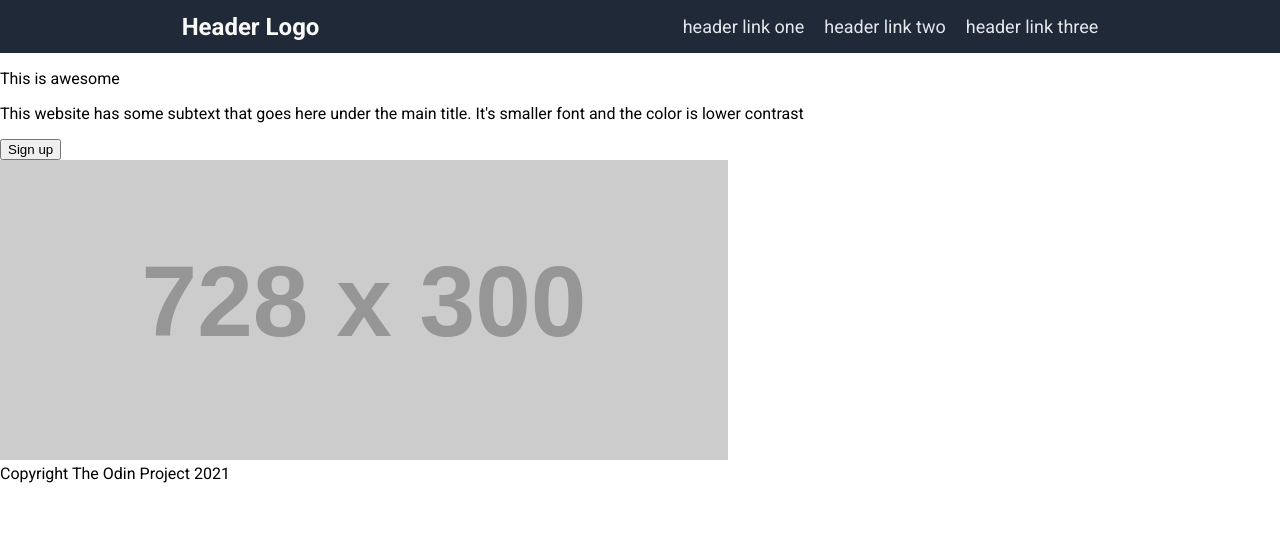
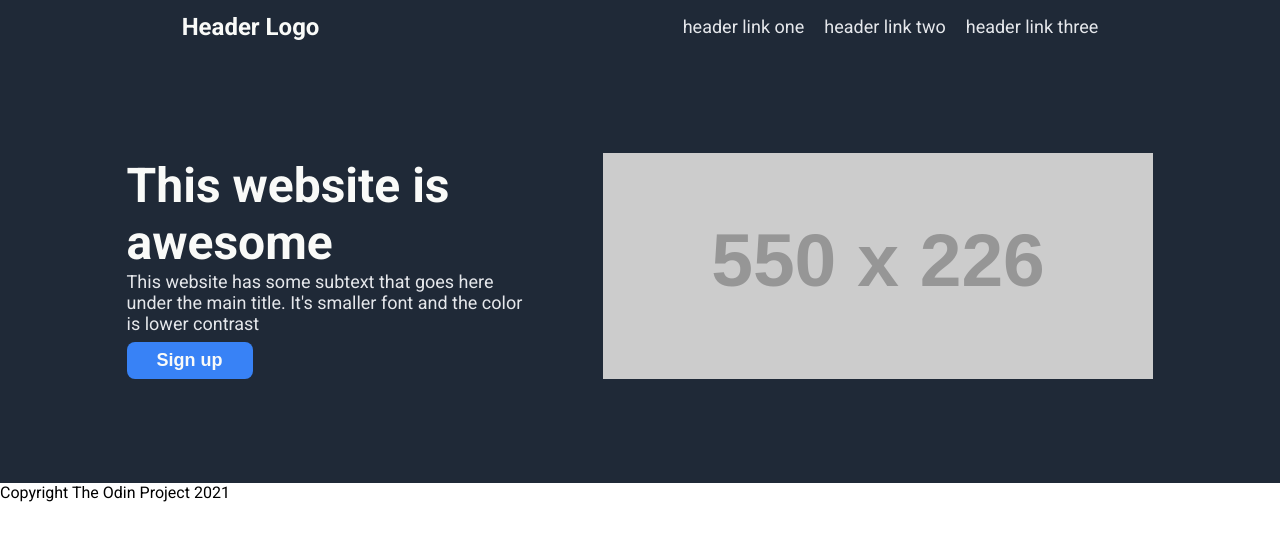
Before and after one commit to Tito-RE/odin-landing-page, a plain HTML site: page index.html in a window 1280 px wide. Drawn offline with Linux system fonts and the light colour scheme; placeholder pictures from the web are drawn by us.

Commit message:
Add style to second section

```diff
--- a/index.html
+++ b/index.html
@@ -22,17 +22,17 @@
     </div>
     <div class="body">
       <div class="main-container">
-        <div class="main-descripction">
-          <p>This is awesome</p>
-          <p>
+        <div class="main-description">
+          <p>This website is awesome</p>
+          <div>
             This website has some subtext that goes here under the
             main title. It's smaller font and the color is lower
             contrast
-          </p>
+          </div>
           <button>Sign up</button>
         </div>
         <div class="main-image">
-          <img src="https://via.placeholder.com/728x300.png?text=placeholder for an image">
+          <img class="principal-image" alt="Some placeholder image text" src="https://via.placeholder.com/550x226.png?text=placeholder for an image">
         </div>
       </div>
       <div class="item-collection-container">
--- a/style.css
+++ b/style.css
@@ -31,3 +31,47 @@ ul {
   gap: 20px;
   padding: 0;
 }
+
+.main-container {
+  background-color: #1F2937;
+  display: flex;
+  align-items: center;
+  justify-content: center;
+  gap: 6%;
+  flex-wrap: wrap;
+  padding-bottom: 100px;
+  padding-top: 100px;
+}
+
+.main-description {
+  width: 400px;
+}
+
+.main-description p {
+  color: #F9FAF8;
+  font-size: 48px;
+  font-weight: bolder;
+  margin: 0;
+}
+
+.main-description div {
+  font-size: 18px;
+  color: #E5E7EB;
+  margin-bottom: 8px;
+}
+
+.main-description button {
+  font-size: 18px;
+  font-weight: bold;
+  background: #3882F6;
+  color: #F9FAF8;
+  border-radius: 8px;
+  border: none;
+  padding: 8px 30px;
+}
+
+.principal-image {
+  max-width: 100%;
+  height: auto;
+  flex: 0 1 1;
+}
```
